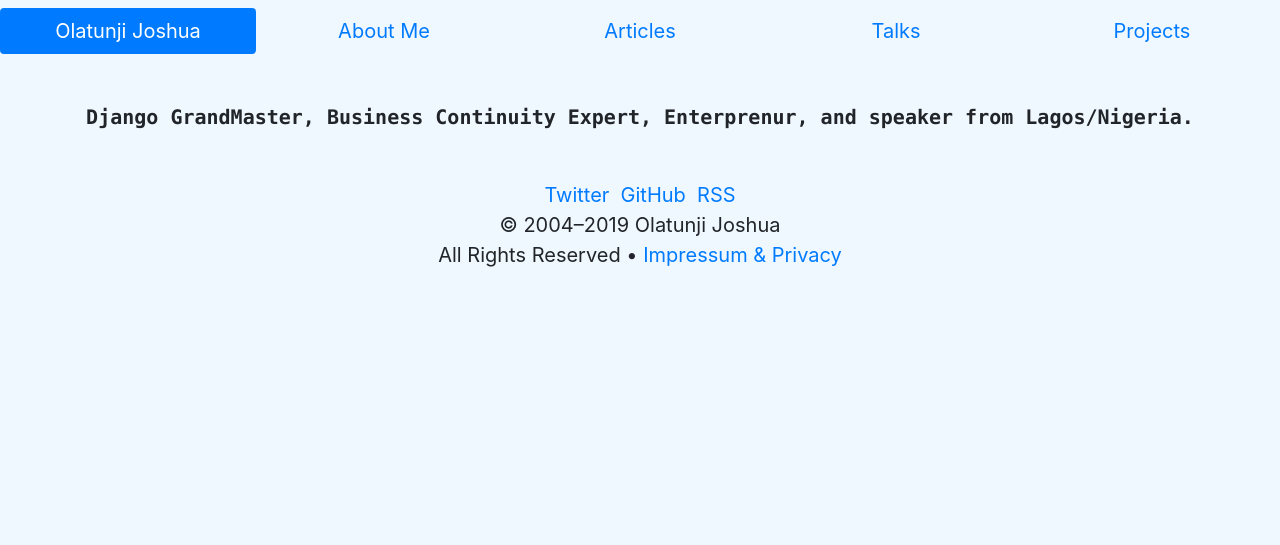
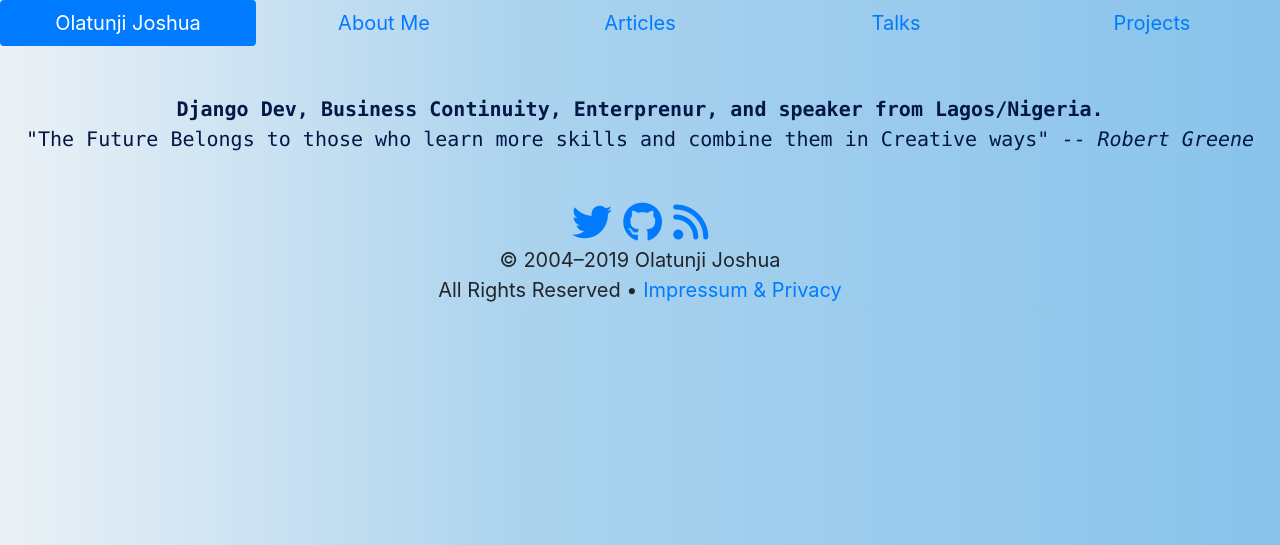
Before and after one commit to OkayJosh/joshuablog, a Django app: page / in a window 1280 px wide. Shown: the top 545 px of the page. Run offline with Django 3.2, Linux system fonts and the light colour scheme; some libraries are stand-ins or nearby versions.

Commit message:
interface construction

```diff
--- a/blogapp/blog/static/blog/css/styles.css
+++ b/blogapp/blog/static/blog/css/styles.css
@@ -1,8 +1,12 @@
 body{
-background-color: aliceblue;
+background: linear-gradient(to right, #ebf1f6 0%,#abd3ee 41%,#89c3eb 100%,#d5ebfb 100%); /* W3C, IE10+, FF16+, Chrome26+, Opera12+, Safari7+ */
 font-size: 20px;
 }
 
-div {
+#splash  {
+    color: rgb(4, 23, 71);
+}
 
+p{
+    font-weight: 200;
 }
--- a/blogapp/blog/templates/base.html
+++ b/blogapp/blog/templates/base.html
@@ -9,6 +9,8 @@
    <!-- Bootstrap css -->
     <link rel="stylesheet" href="https://stackpath.bootstrapcdn.com/bootstrap/4.3.1/css/bootstrap.min.css" integrity="sha384-ggOyR0iXCbMQv3Xipma34MD+dH/1fQ784/j6cY/iJTQUOhcWr7x9JvoRxT2MZw1T" crossorigin="anonymous">
 
+    <!---- fontawesome code kit -->
+    <script src="https://kit.fontawesome.com/1d8bb6ec77.js"></script>
 
     <link rel="stylesheet" href="{% static 'blog/css/styles.css' %}">
 
@@ -17,7 +19,7 @@
 
     <body>
         <!------------ The heading --->
-        <nav class=" mt-2 my-2" role="nav">
+        <nav class="" role="nav">
             <ul class="nav nav-pills nav-justified">
                 <li class="nav-item"><a class="nav-link active" id="home-link" href="/">Olatunji Joshua</a></li>
                 <li class="nav-item"><a class="nav-link" href="/about/">About Me</a></li>
@@ -28,9 +30,13 @@
         </nav>
         <!----------- The Main Body -------->
         <main class="content" role="main">
-                <div id="splash" class=" my-5 text-monospace text-center font-weight-bold">Django GrandMaster, Business Continuity Expert, Enterprenur, and speaker from Lagos/Nigeria.
+                <div id="splash" class=" my-5 text-monospace text-center font-weight-bold heading">{% block heading %}Django Dev, Business Continuity, Enterprenur, and speaker from Lagos/Nigeria.{% endblock heading %}
+                <p>{% block quote %} &quotThe Future Belongs to those who learn more skills and combine them in Creative ways&quot -- <i>Robert Greene</i>{% endblock quote %}</p>
                 </div>
-                <div>
+                <div class="container">
+                {% block content %}
+
+                {% endblock content %}
                 <!-----Rendered post -->
                 </div>
         </main>
@@ -38,15 +44,10 @@
         <footer class="text-center">
             <div class="inner">
                 <section class="footer-social">
-
-                    <a href="//twitter.com/Okayjosh001" target="_blank" title="Twitter"><i class="fa fa-2x fa-fw fa-twitter"></i> <span class="hidden">Twitter</span></a>&nbsp;
-
-
-                    <a href="//github.com/okayjosh" target="_blank" title="GitHub"><i class="fa fa-2x fa-fw fa-github"></i> <span class="hidden">GitHub</span></a>&nbsp;
-
-                    <a href="https://hynek.me/index.xml" target="_blank" title="RSS"><i class="fa fa-2x fa-fw fa-rss"></i> <span class="hidden">RSS</span></a>
+                    <a href="//twitter.com/Okayjosh001" target="_blank" title="Twitter"><i class="fab fa-twitter fa-2x"></i></a>&nbsp;
+                    <a href="//github.com/okayjosh" target="_blank" title="GitHub"><i class="fab fa-github fa-2x"></i></a>&nbsp;
+                    <a href="https://hynek.me/index.xml" target="_blank" title="RSS"><i class="fas fa-rss fa-2x"></i></a>
                 </section>
-
                 <section class="source-org vcard copyright">© 2004–2019 <span class="org fn">Olatunji Joshua</span> <br>All Rights Reserved • <a href="/legal/">Impressum &amp; Privacy</a></section>
             </div>
         </footer>
--- a/blogapp/blog/urls.py
+++ b/blogapp/blog/urls.py
@@ -1,9 +1,10 @@
-from .views import HomeView
+from .views import HomeView, CreatePostView
 from django.urls import path
 
 # app_name = 'blog'
 
 urlpatterns = [
     path('', HomeView.as_view(), name='home'),
+    path('create', CreatePostView.as_view(), name='create'),
 
 ]
--- a/blogapp/blog/views.py
+++ b/blogapp/blog/views.py
@@ -1,20 +1,41 @@
 from django.shortcuts import render
+from django.urls import reverse
+from django.shortcuts import get_object_or_404, redirect
 from django.views.generic import TemplateView, YearArchiveView, CreateView, UpdateView, DeleteView
 from .models import MyBlogModel
 from .forms import MyBlogForm
 
-class HomeView(TemplateView, YearArchiveView):
+class HomeView(TemplateView):
     template_name = 'home.html'
-    object_list = MyBlogModel.objects.all()
     model = MyBlogModel
-    date_field = "pub_date"
-    year_format = '%Y'
-    allow_future = False
-    year = 2019
 
-class CreatePostView():
-    template_name = 'post.html'
+class CreatePostView(CreateView):
+    template_name = 'create.html'
+    model = MyBlogModel
     form_class = MyBlogForm
+    success_url = 'home'
+    content_type = None
+
+    def form_valid(self, form):
+        """If the form is valid, save the associated model."""
+        instance  = form.save(commit=False)
+        instance.created_by = self.request.user
+        instance.save()
+        self.object = form.save()
+        return redirect(self.get_success_url())
+
+    def get_success_url(self):
+        """Return the URL to redirect to after processing a valid form."""
+        if self.success_url:
+                url = reverse(self.success_url.format(**self.object.__dict__))
+        else:
+                try:
+                        url = self.object.get_absolute_url()
+                except AttributeError:
+                        raise ImproperlyConfigured(
+                                "No URL to redirect to.  Either provide a url or define"
+                                " a get_absolute_url method on the Model.")
+                return url
 
 class UpdatePostView():
     template_name = 'update.html'
@@ -23,3 +44,15 @@ class UpdatePostView():
 class DeletePostView():
     template_name = 'delete.html'
     form_class = MyBlogForm
+
+class AboutView():
+    pass
+
+class ArticleView():
+    pass
+
+class TalksView():
+    pass
+
+class ProjectView():
+    pass
```
Also changed, not shown: blogapp/blog/forms.py (+4 -3 lines), blogapp/blog/models.py (+9 -0 lines), blogapp/blog/templates/create.html (added, +20 -0 lines), blogapp/blog/migrations/0001_initial.py (deleted), blogapp/blog/migrations/__init__.py (deleted).
